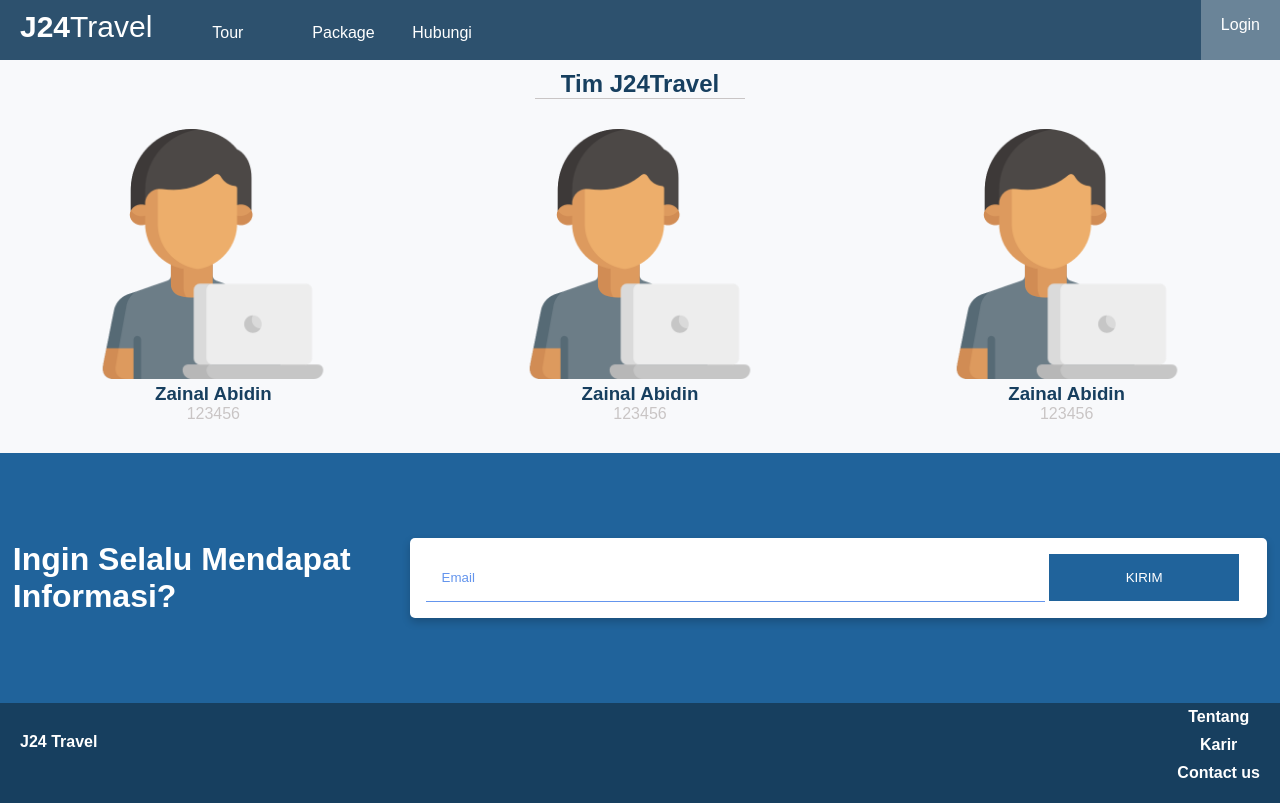
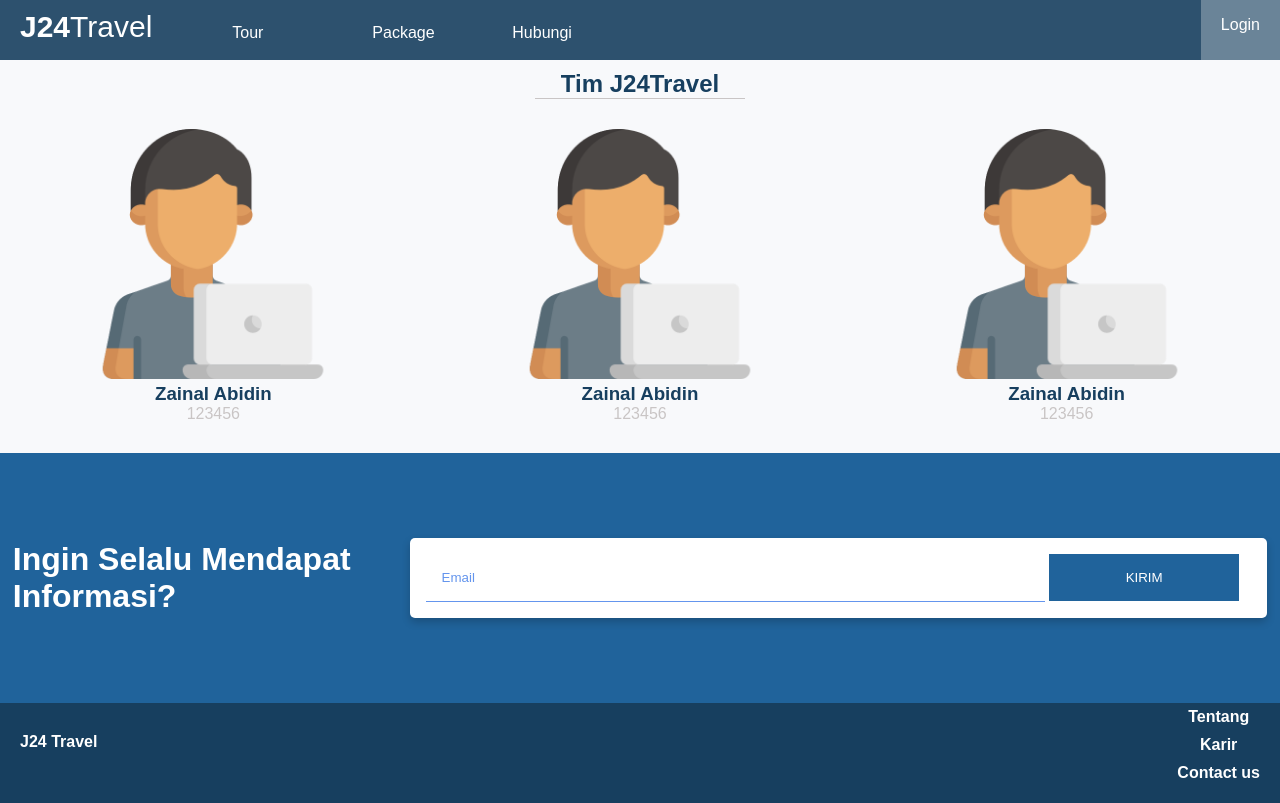
Before and after one commit to yuda-ypas/progate.github.io, a plain HTML site: page index.html in a window 1280 px wide. Drawn offline with Linux system fonts and the light colour scheme.

Commit message:
Update style.css

```diff
--- a/style.css
+++ b/style.css
@@ -28,12 +28,13 @@ body {
 
 .header-list li{
   float: left;
-  padding: 0 50px;
+  padding: 0 70px;
 
 }
 .header-list li:hover{
   font-size: 20px;
   cursor: pointer;
+  padding: 0 50px;
 
 }
 .header-right{
```
